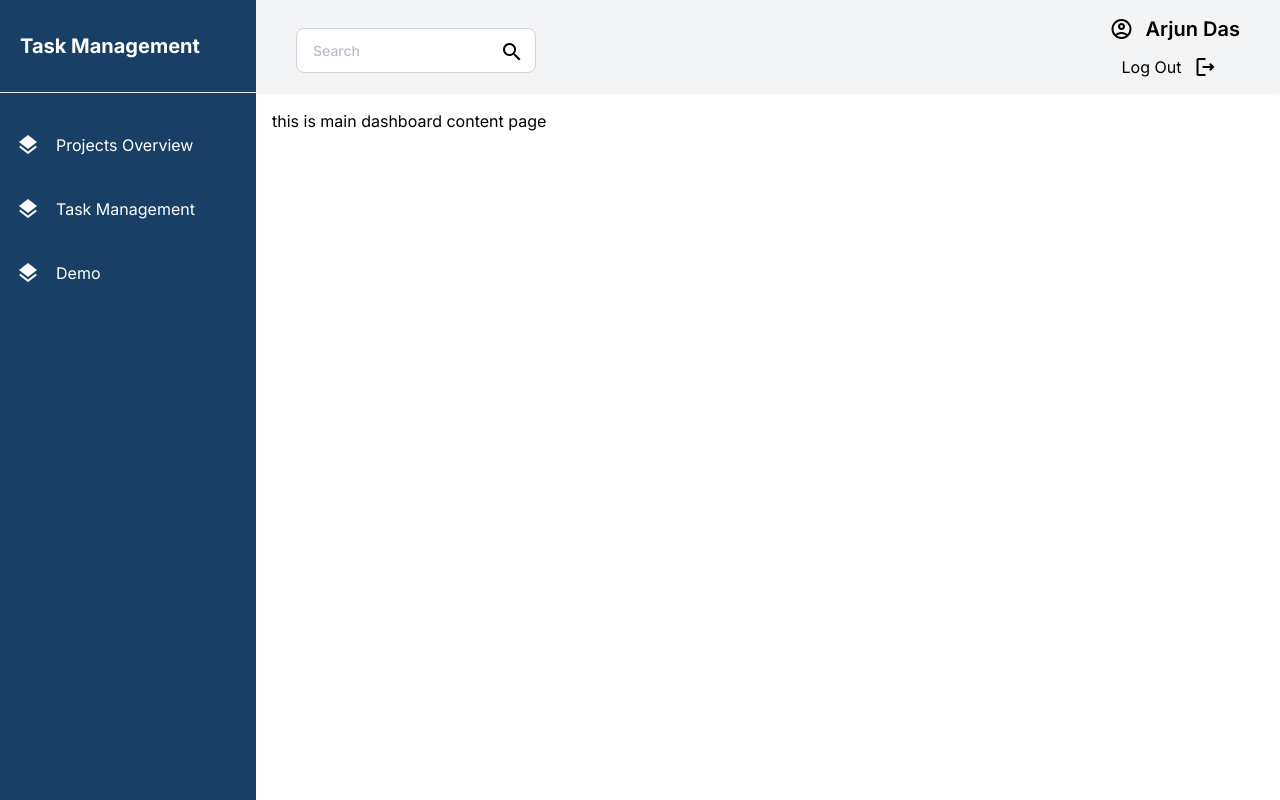
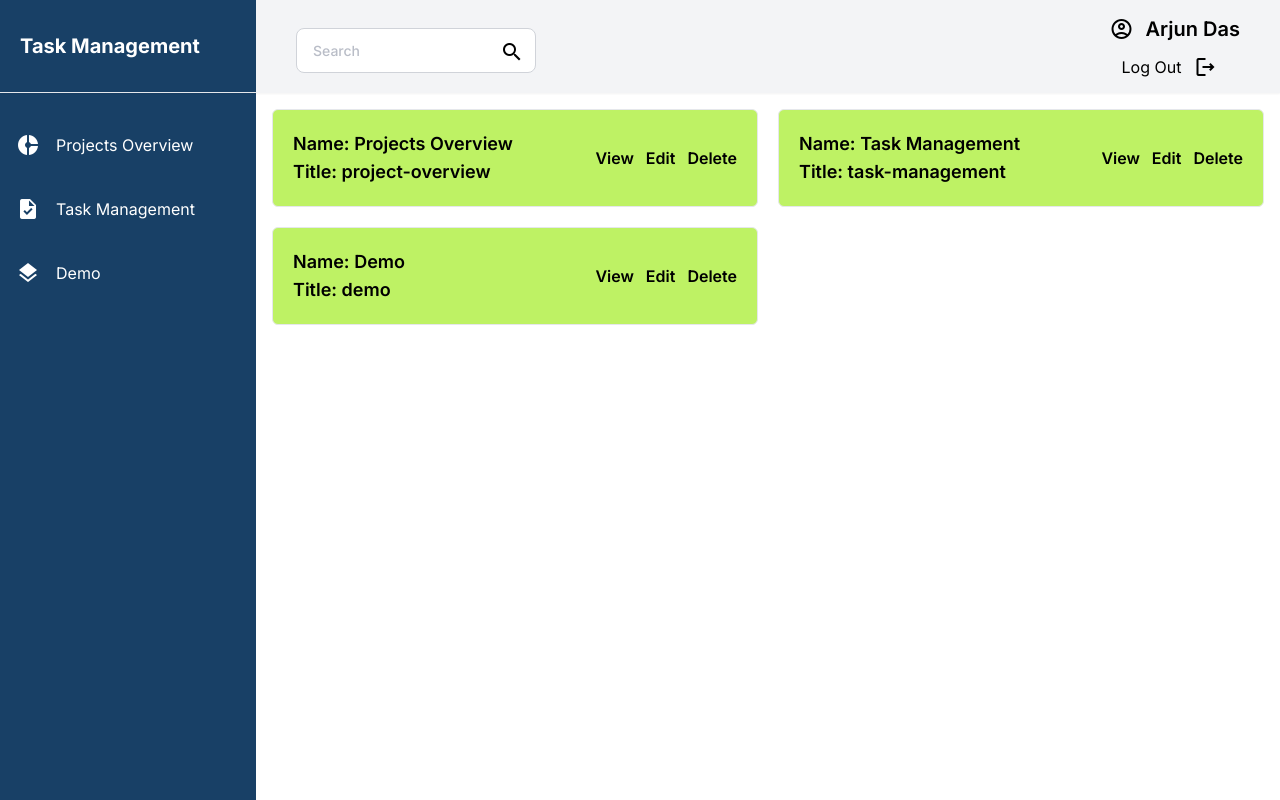
Before and after one commit to arjun1571/task-management, a Next.js app: page / in a window 1280 px wide. Built offline with nearby package versions, Linux system fonts and the light colour scheme.

Commit message:
crate: overview cart

```diff
--- a/package.json
+++ b/package.json
@@ -10,11 +10,15 @@
   },
   "dependencies": {
     "@hookform/resolvers": "^3.4.0",
+    "@tanstack/react-query": "^5.37.1",
+    "antd": "^5.17.3",
+    "axios": "^1.6.8",
     "material-icons": "^1.13.12",
     "next": "14.2.3",
     "react": "^18",
     "react-dom": "^18",
     "react-hook-form": "^7.51.4",
+    "react-query": "^3.39.3",
     "yup": "^1.4.0"
   },
   "devDependencies": {
--- a/src/app/(root)/project-overview/page.tsx
+++ b/src/app/(root)/project-overview/page.tsx
@@ -1,7 +1,28 @@
-import React, { FunctionComponent } from "react";
+import OverviewCart from "@/src/components/module/OverviewCart/OverviewCart";
 
-const ProjectOverview: FunctionComponent = () => {
-  return <div>this is main dashboard content page</div>;
+const ProjectsOverview = () => {
+  const navLinkData: any[] = [
+    {
+      id: 1,
+      name: "Projects Overview",
+      title: "project-overview",
+      description: "donut_small",
+    },
+    {
+      id: 2,
+      name: "Task Management",
+      title: "task-management",
+      description: "task",
+    },
+    { id: 3, name: "Demo", title: "demo", description: "layers" },
+  ];
+  return (
+    <div className="grid grid-cols-2 gap-5">
+      {navLinkData?.map((data: any) => (
+        <OverviewCart key={data?.id} data={data} />
+      ))}
+    </div>
+  );
 };
 
-export default ProjectOverview;
+export default ProjectsOverview;
--- a/src/app/layout.tsx
+++ b/src/app/layout.tsx
@@ -1,7 +1,8 @@
 import type { Metadata } from "next";
 import { Inter } from "next/font/google";
 import "./globals.css";
-import 'material-icons/iconfont/material-icons.css';
+import "material-icons/iconfont/material-icons.css";
+import QueryProvider from "../components/module/QueryProvider/QueryProvider";
 
 const inter = Inter({ subsets: ["latin"] });
 
@@ -16,8 +17,10 @@ export default function RootLayout({
   children: React.ReactNode;
 }>) {
   return (
-    <html lang="en">
-      <body className={inter.className}>{children}</body>
-    </html>
+    <QueryProvider>
+      <html lang="en">
+        <body className={inter.className}>{children}</body>
+      </html>
+    </QueryProvider>
   );
 }
--- /dev/null
+++ b/src/components/module/OverviewCart/OverviewCart.tsx
@@ -0,0 +1,28 @@
+import React from "react";
+
+interface OverviewCartProps {
+  data: {
+    name: string;
+    title: string;
+    description: string;
+  };
+}
+
+const OverviewCart: React.FC<OverviewCartProps> = ({ data }) => {
+  return (
+    <div className="border p-5 rounded-md flex justify-between bg-lime-300">
+      <div>
+        <h2 className="font-semibold text-lg">Name: {data.name}</h2>
+        <p className="font-semibold text-lg">Title: {data.title}</p>
+        {/* <p className="font-semibold text-lg">Description: {data.description}</p> */}
+      </div>
+      <div className="flex items-center gap-3 font-semibold">
+        <p className="cursor-pointer hover:text-slate-600">View</p>
+        <p className="cursor-pointer hover:text-slate-600">Edit</p>
+        <p className="cursor-pointer hover:text-slate-600">Delete</p>
+      </div>
+    </div>
+  );
+};
+
+export default OverviewCart;
--- /dev/null
+++ b/src/components/module/QueryProvider/QueryProvider.tsx
@@ -0,0 +1,18 @@
+"use client";
+import { ReactNode } from "react";
+import { QueryClient, QueryClientProvider } from "@tanstack/react-query";
+
+// Create a client
+const queryClient = new QueryClient();
+
+type QueryProviderProps = {
+  children: ReactNode;
+};
+
+const QueryProvider = ({ children }: QueryProviderProps) => {
+  return (
+    <QueryClientProvider client={queryClient}>{children}</QueryClientProvider>
+  );
+};
+
+export default QueryProvider;
--- a/src/components/module/Sidebar/Sidebar.tsx
+++ b/src/components/module/Sidebar/Sidebar.tsx
@@ -11,9 +11,14 @@ interface NavLink {
 
 const Sidebar: FunctionComponent = () => {
   const navLinkData: NavLink[] = [
-    { id: 1, name: "Projects Overview", link: "project-overview", icon: "" },
-    { id: 2, name: "Task Management", link: "task-management", icon: "" },
-    { id: 3, name: "Demo", link: "demo", icon: "" },
+    {
+      id: 1,
+      name: "Projects Overview",
+      link: "project-overview",
+      icon: "donut_small",
+    },
+    { id: 2, name: "Task Management", link: "task-management", icon: "task" },
+    { id: 3, name: "Demo", link: "demo", icon: "layers" },
   ];
 
   return (
@@ -30,7 +35,7 @@ const Sidebar: FunctionComponent = () => {
             key={navData.id}
             className="mt-10 flex items-center text-white mx-4"
           >
-            <Icon name="layers" />
+            <Icon name={navData?.icon} />
             <p className="ms-4">{navData?.name}</p>
           </Link>
         ))}
```
Also changed, not shown: 1 other file (tests, documents, lock files or other folders).
